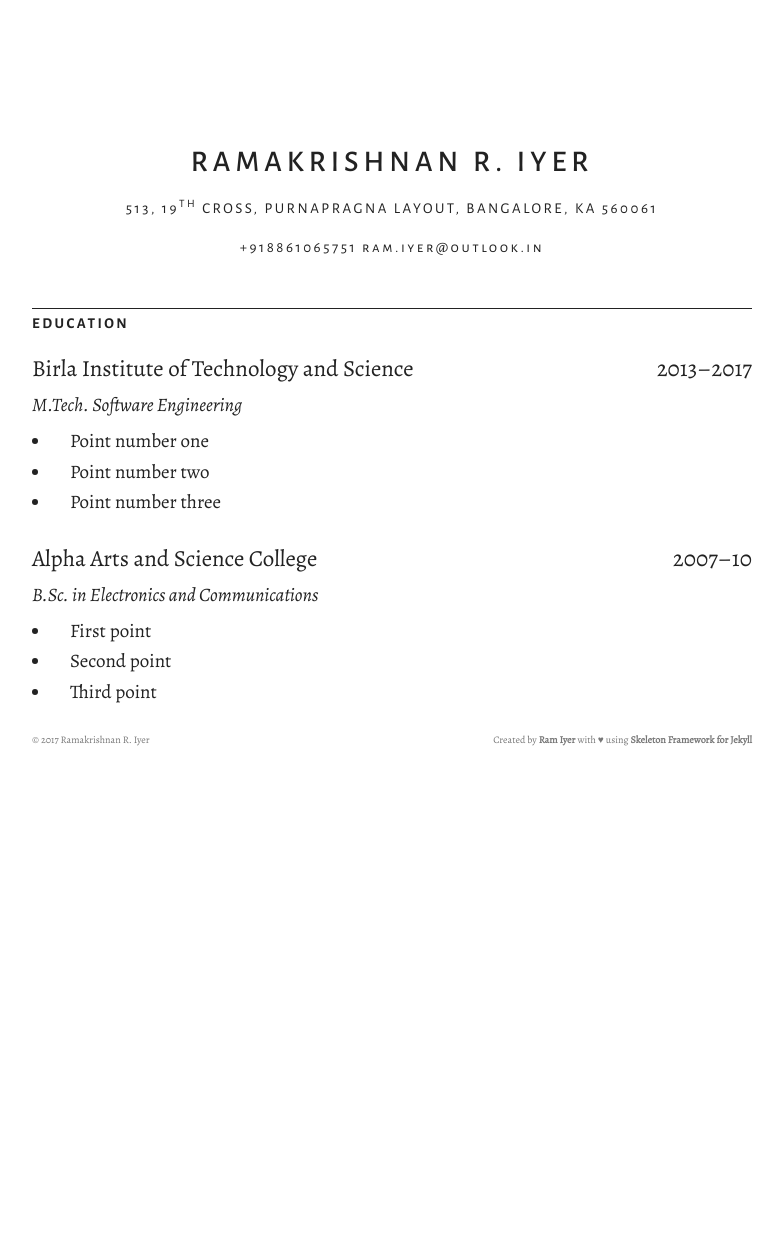
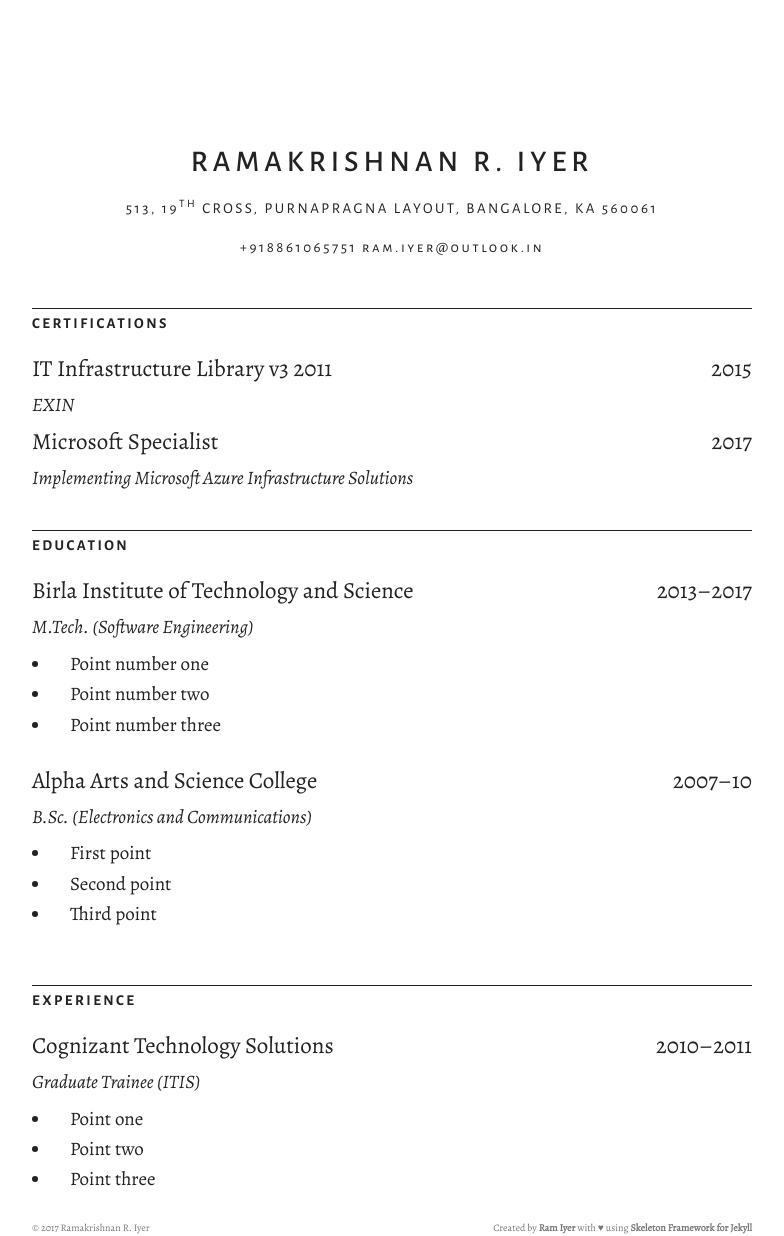
Before and after one commit to theramiyer/resume, a Jekyll site: the page built from index.html, in a window 1280 px wide. Shown: the whole page, without its empty margins (248-1032 px from the left). Built offline with Jekyll 4.4.1, drawn with Linux system fonts in a browser that asks for light colours; before the commit the page ends 900 px from its top, so only the background shows below that.

Commit message:
Add more posts

```diff
--- a/_posts/2010-07-21-alpha-arts-and-science-college.md
+++ b/_posts/2010-07-21-alpha-arts-and-science-college.md
@@ -1,7 +1,7 @@
 ---
 layout: "post"
 title: "Alpha Arts and Science College"
-subtitle: "B.Sc. in Electronics and Communications"
+subtitle: "B.Sc. (Electronics and Communications)"
 date: "2010-07-21"
 tenure: "2007–10"
 category: education
--- /dev/null
+++ b/_posts/2017-07-23-cognizant-technology-solutions.md
@@ -0,0 +1,12 @@
+---
+layout: "post"
+title: "Cognizant Technology Solutions"
+date: "2010-08-21"
+tenure: "2010–2011"
+category: "experience"
+subtitle: "Graduate Trainee (ITIS)"
+---
+
+- Point one
+- Point two
+- Point three
--- /dev/null
+++ b/_posts/2017-07-23-it-infrastructure-library-v3-2011.md
@@ -0,0 +1,9 @@
+---
+layout: "post"
+title: "IT Infrastructure Library v3 2011"
+date: "2017-07-23 20:53"
+tenure: "2015"
+category: "certifications"
+subtitle: "EXIN"
+---
+<!--more-->
--- /dev/null
+++ b/_posts/2017-07-23-microsoft-specialist.md
@@ -0,0 +1,9 @@
+---
+layout: "post"
+title: "Microsoft Specialist"
+date: "2017-06-02"
+tenure: "2017"
+category: "certifications"
+subtitle: "Implementing Microsoft Azure Infrastructure Solutions"
+---
+<!--more-->
```
Also changed, not shown: _posts/2017-07-22-birla-institute-of-technology-and-science.md (+1 -1 lines).
